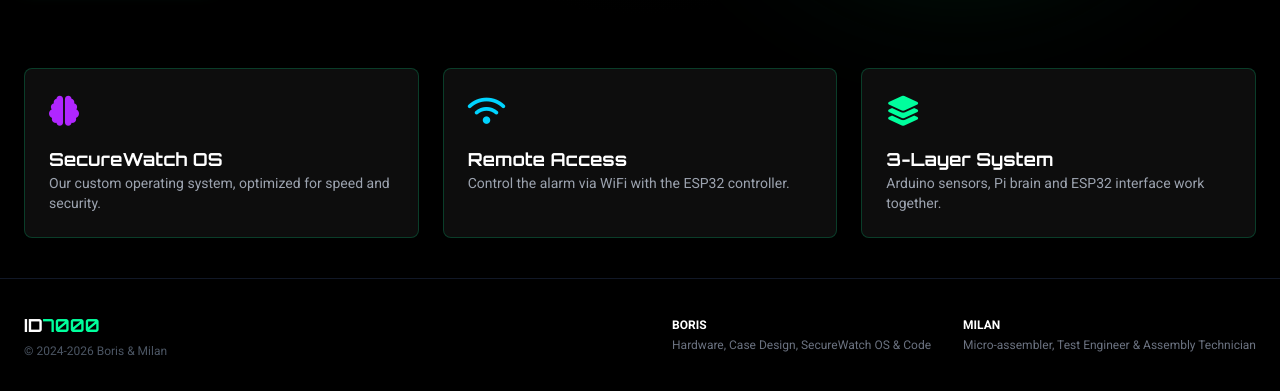
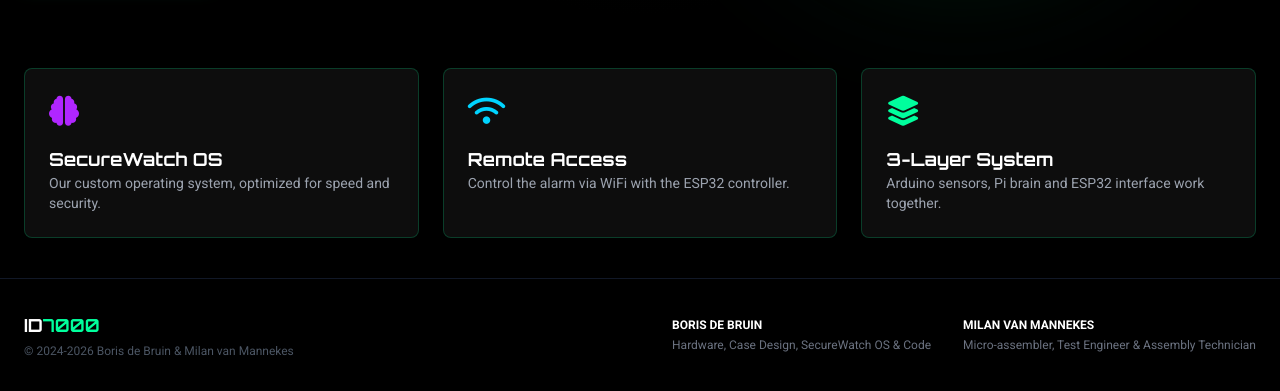
Before and after one commit to inbrekerdetector7000/inbreker-detector, a plain HTML site: page en.html in a window 1280 px wide. Shown: the part 620-1011 px from the top of the page. Drawn offline with nearby package versions, Linux system fonts and the light colour scheme.

Commit message:
Update en.html

```diff
--- a/en.html
+++ b/en.html
@@ -475,15 +475,15 @@
         <div class="container mx-auto px-6 text-center md:text-left flex flex-col md:flex-row justify-between items-center">
             <div class="mb-4 md:mb-0">
                 <span class="font-header font-bold text-lg text-white">ID<span class="text-neon-green">7000</span></span>
-                <p class="text-gray-600 text-xs mt-1">© 2024-2026 Boris & Milan</p>
+                <p class="text-gray-600 text-xs mt-1">© 2024-2026 Boris de Bruin & Milan van Mannekes</p>
             </div>
             <div class="flex space-x-8 text-xs text-gray-500">
                 <div>
-                    <span class="block text-white font-bold mb-1">BORIS</span>
+                    <span class="block text-white font-bold mb-1">BORIS DE BRUIN</span>
                     Hardware, Case Design, SecureWatch OS & Code
                 </div>
                 <div>
-                    <span class="block text-white font-bold mb-1">MILAN</span>
+                    <span class="block text-white font-bold mb-1">MILAN VAN MANNEKES</span>
                     Micro-assembler, Test Engineer & Assembly Technician
                 </div>
             </div>
@@ -589,4 +589,5 @@
         });
     </script>
 </body>
+
 </html>
```
